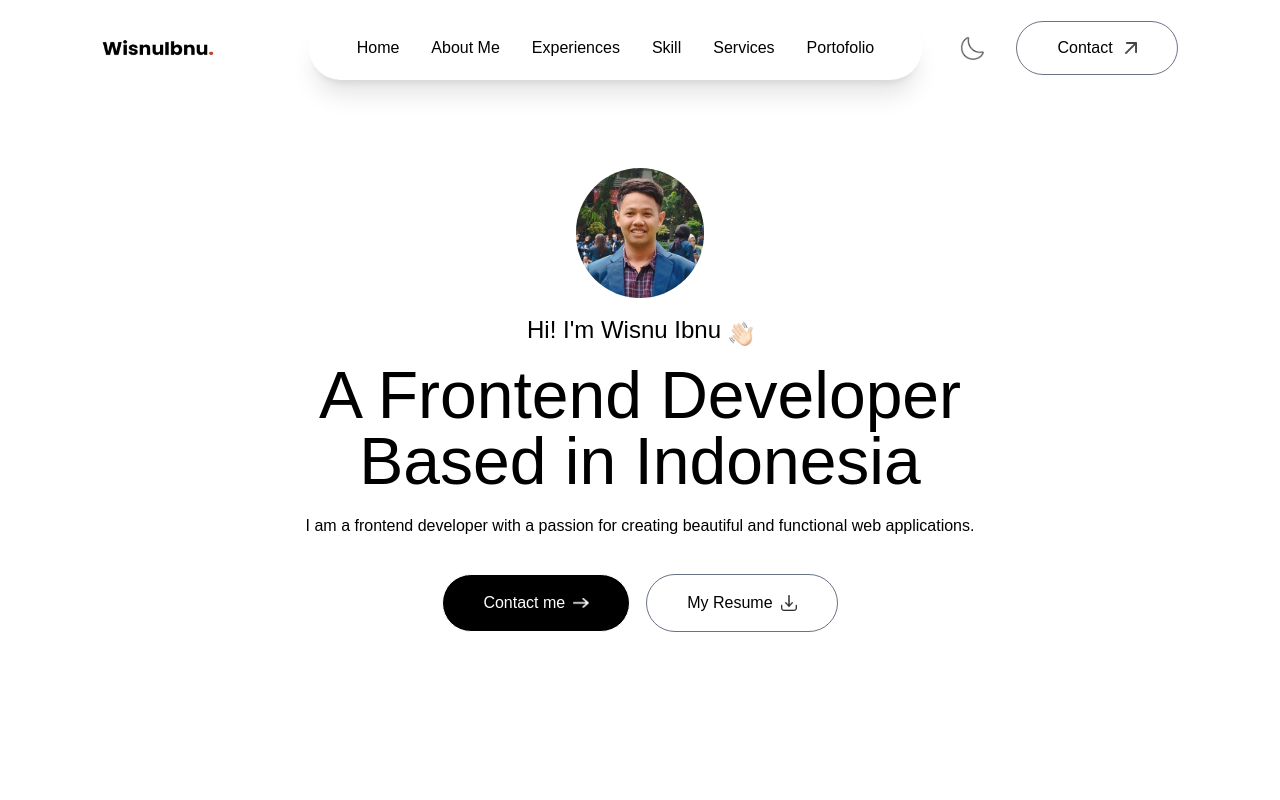
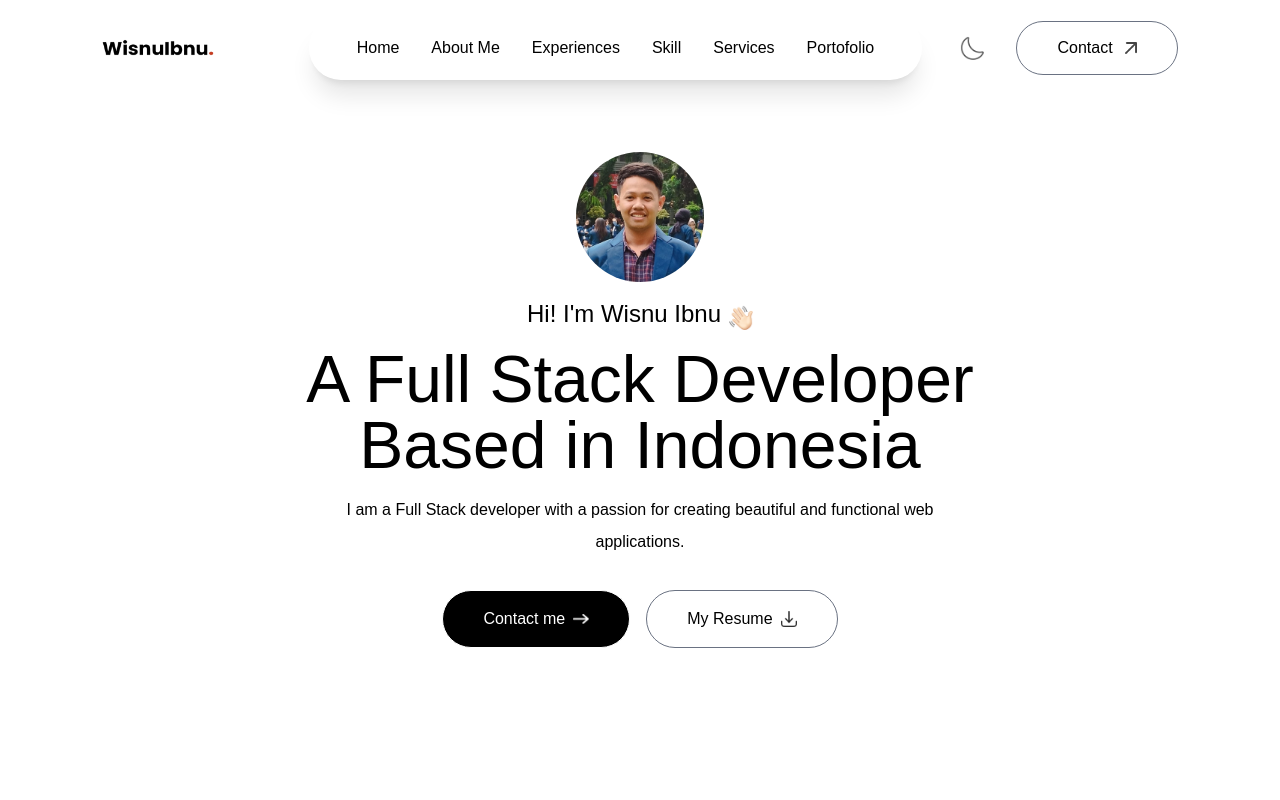
Before and after one commit to WisnuIbnu/redesign-portofolio, a Next.js app: page / in a window 1280 px wide. Shown: the top 800 px of the page. Built offline with nearby package versions, Linux system fonts and the light colour scheme; a web font is replaced by a local one.

Commit message:
update header.jsx

```diff
--- a/app/components/Header.jsx
+++ b/app/components/Header.jsx
@@ -34,10 +34,10 @@ const Header = () => {
         Hi! I'm Wisnu Ibnu <Image src={assets.hand_icon} alt='' className='w-6' />
       </motion.h3>
       <motion.h1 className='text-3xl md:text-6xl lg:text-[66px] font-Ovo' variants={fadeInUp} custom={3}>
-        A Frontend Developer Based in Indonesia
+        A Full Stack Developer Based in Indonesia
       </motion.h1>
       <motion.p className='max-w-2xl mx-auto font-Ovo' variants={fadeInUp} custom={4}>
-        I am a frontend developer with a passion for creating beautiful and functional web applications.
+        I am a Full Stack developer with a passion for creating beautiful and functional web applications.
       </motion.p>
       <motion.div className='flex flex-col sm:flex-row items-center gap-4 mt-4' variants={fadeInUp} custom={5}>
         <a
```
